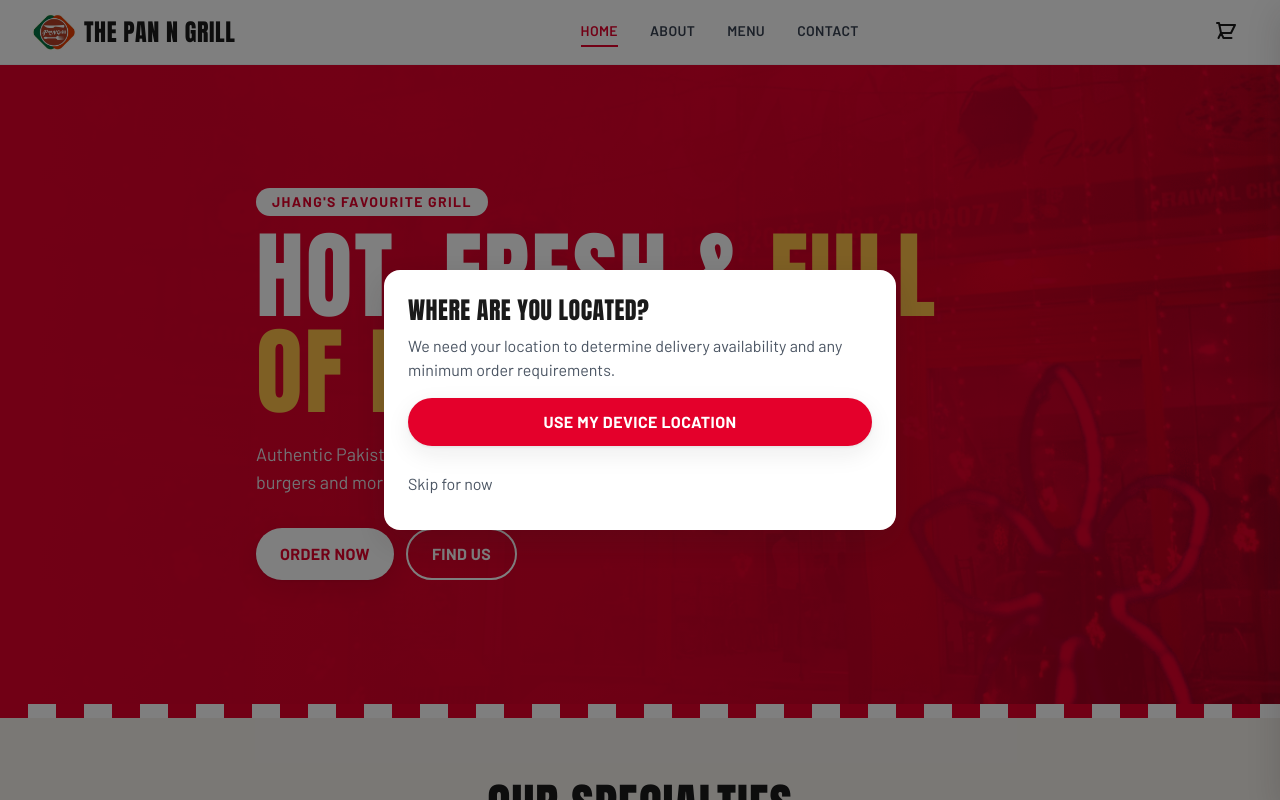
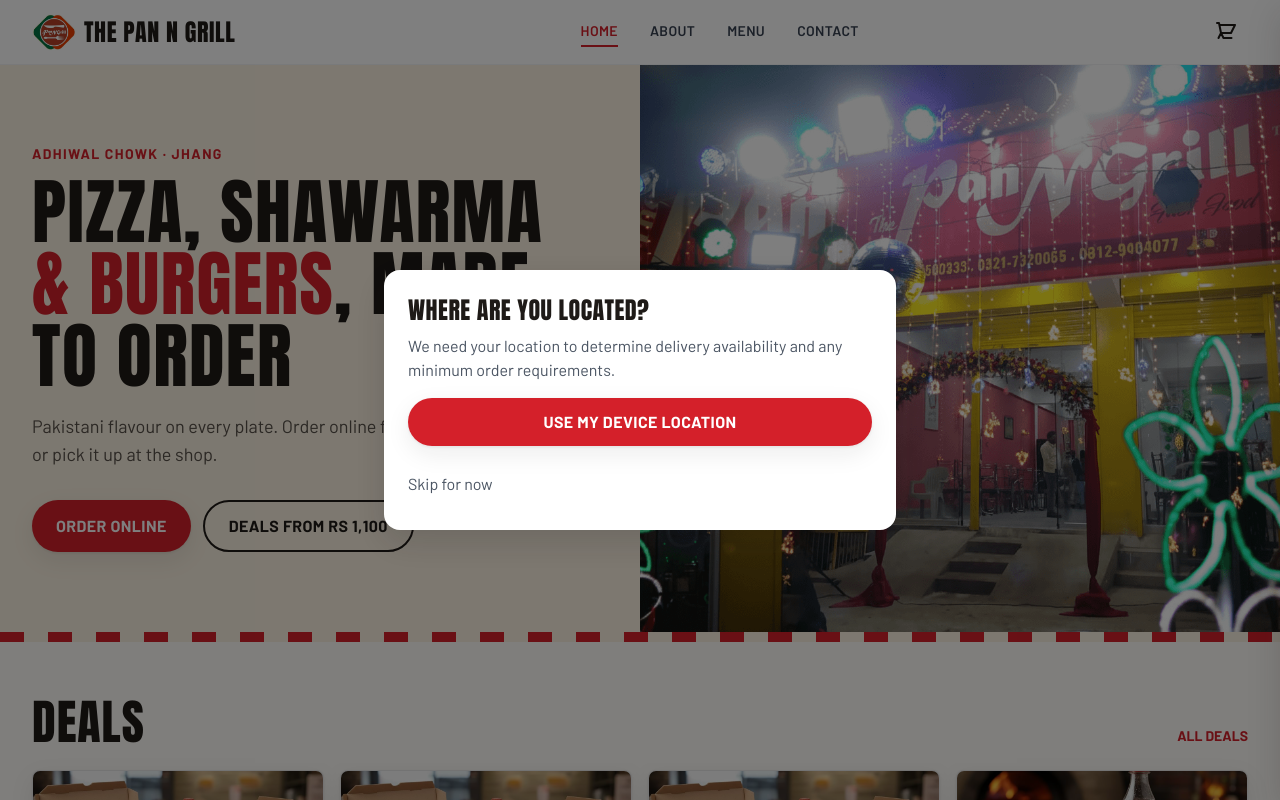
Before and after one commit to somansaeed1/The_Pan_N_Grill, a Next.js app in the folder frontend/: page / in a window 1280 px wide. Shown: the top 800 px of the page. Built offline with nearby package versions, Linux system fonts and the light colour scheme.

Commit message:
Rebuild home page around real menu data and photos with a warmer palette

```diff
--- a/frontend/app/globals.css
+++ b/frontend/app/globals.css
@@ -13,7 +13,7 @@
   body {
     font-family: var(--font-body);
     color: #292524;
-    background: #fff;
+    background: #fffdf9;
     -webkit-font-smoothing: antialiased;
   }
 
@@ -25,7 +25,7 @@
   }
 
   :focus-visible {
-    outline: 2px solid #e4002b;
+    outline: 2px solid #d4202a;
     outline-offset: 2px;
   }
 
@@ -59,8 +59,8 @@
     @apply text-4xl sm:text-5xl uppercase text-primary-900;
   }
   .stripes {
-    height: 14px;
-    background: repeating-linear-gradient(90deg, #e4002b 0 28px, #fff 28px 56px);
+    height: 10px;
+    background: repeating-linear-gradient(90deg, #d4202a 0 24px, #faf1e1 24px 48px);
   }
   .container-page {
     @apply mx-auto max-w-7xl px-4 sm:px-6 lg:px-8;
--- a/frontend/app/page.tsx
+++ b/frontend/app/page.tsx
@@ -1,61 +1,108 @@
 import Link from 'next/link';
 import Image from 'next/image';
 import { FacebookIcon, WhatsAppIcon } from '@/components/icons';
+import { menuData } from '@/lib/menuData';
+import { formatPrice } from '@/lib/cartUtils';
 import { SITE } from '@/lib/site';
+import { MenuItem } from '@/types';
 
-const FEATURED = [
-  { id: 'special-pizza', name: 'Special Pizzas', image: '/images/pizza.jpg', blurb: 'Pakistani-style toppings on a crisp base' },
-  { id: 'special-shawarmas', name: 'Shawarmas', image: '/images/Shawarmas.jpg', blurb: 'Grilled, wrapped and loaded' },
-  { id: 'chorizo-burger', name: 'Burgers', image: '/images/Burgers.jpg', blurb: 'Juicy patties with bold spices' },
-  { id: 'fried-items', name: 'Fried Items', image: '/images/Fried.jpg', blurb: 'Crispy chicken and broast' },
+const startingPrice = (item: MenuItem): number =>
+  item.price ?? Math.min(...Object.values(item.sizes ?? { regular: 0 }));
+
+const deals = menuData.deals.items;
+const cheapestDeal = Math.min(...deals.map(startingPrice));
+
+const POPULAR = [
+  { categoryId: 'special-pizza', item: menuData['special-pizza'].items[0] },
+  { categoryId: 'special-shawarmas', item: menuData['special-shawarmas'].items[0] },
+  { categoryId: 'chorizo-burger', item: menuData['chorizo-burger'].items[0] },
+  { categoryId: 'fried-items', item: menuData['fried-items'].items[0] },
 ];
 
-const PERKS = [
-  { title: 'Made to order', text: 'Every item is prepared fresh when you order.' },
-  { title: 'Delivered hot', text: 'Fast delivery across the Jhang zone.' },
-  { title: 'Easy ordering', text: 'Build your cart and confirm on WhatsApp.' },
+const STEPS = [
+  { n: '1', title: 'Pick your food', text: 'Choose size and add-ons, then add it to your cart.' },
+  { n: '2', title: 'Share your details', text: 'Enter your name, phone and delivery address.' },
+  { n: '3', title: 'Confirm on WhatsApp', text: 'Your order opens in WhatsApp and we confirm the time.' },
 ];
 
 export default function HomePage() {
   return (
     <div className="pt-16">
-      <section className="relative flex min-h-[80vh] items-center overflow-hidden bg-primary-600">
-        <Image src="/images/2.png" alt="" fill priority className="object-cover opacity-40 mix-blend-multiply" />
-        <div className="absolute inset-0 bg-gradient-to-r from-primary-600 via-primary-600/80 to-transparent" />
-        <div className="container-page relative py-20">
-          <p className="mb-3 inline-block rounded-full bg-white px-4 py-1 text-sm font-bold uppercase tracking-widest text-primary-600">
-            Jhang&apos;s favourite grill
+      <section className="bg-cream">
+        <div className="mx-auto grid max-w-7xl lg:grid-cols-2">
+          <div className="flex flex-col justify-center px-4 py-12 sm:px-8 lg:py-20 lg:pl-8 lg:pr-12">
+            <p className="text-sm font-bold uppercase tracking-widest text-primary-600">
+              Adhiwal Chowk &middot; Jhang
             </p>
-          <h1 className="max-w-3xl text-6xl uppercase leading-[1.02] text-white sm:text-7xl lg:text-8xl">
-            Hot, fresh &amp; <span className="text-gold-400">full of flavour</span>
+            <h1 className="mt-3 text-5xl uppercase leading-[1.02] text-primary-900 sm:text-6xl xl:text-7xl">
+              Pizza, shawarma <span className="text-primary-600">&amp; burgers</span>, made to order
             </h1>
-          <p className="mt-5 max-w-xl text-lg text-gray-200">{SITE.tagline}. Pizzas, shawarmas, burgers and more.</p>
+            <p className="mt-5 max-w-lg text-lg text-primary-800/80">
+              Pakistani flavour on every plate. Order online for delivery in Jhang or pick it up at the shop.
+            </p>
             <div className="mt-8 flex flex-col gap-3 sm:flex-row">
-            <Link href="/menu" className="btn-white">Order now</Link>
-            <Link href="/contact" className="btn-outline">Find us</Link>
+              <Link href="/menu" className="btn-primary">Order online</Link>
+              <Link href="/menu#deals" className="btn border-2 border-primary-900 text-primary-900 hover:bg-primary-900 hover:text-white">
+                Deals from {formatPrice(cheapestDeal)}
+              </Link>
+            </div>
+          </div>
+
+          <div className="relative min-h-[300px] lg:min-h-[560px]">
+            <Image
+              src="/images/2.png"
+              alt="The Pan N Grill shop front at Adhiwal Chowk"
+              fill
+              priority
+              sizes="(min-width:1024px) 50vw, 100vw"
+              className="object-cover"
+            />
           </div>
         </div>
       </section>
-
       <div className="stripes" aria-hidden="true" />
 
-      <section className="bg-cream py-16">
+      <section className="py-14">
         <div className="container-page">
-          <h2 className="section-title text-center">Our Specialties</h2>
-          <div className="mt-10 grid grid-cols-2 gap-4 lg:grid-cols-4 lg:gap-6">
-            {FEATURED.map((cat) => (
-              <Link
-                key={cat.id}
-                href={`/menu#${cat.id}`}
-                className="group overflow-hidden rounded-2xl bg-white shadow-card transition hover:-translate-y-1 hover:shadow-lift"
-              >
+          <div className="flex items-end justify-between gap-4">
+            <h2 className="section-title">Deals</h2>
+            <Link href="/menu#deals" className="text-sm font-bold uppercase text-primary-600 hover:underline">
+              All deals
+            </Link>
+          </div>
+          <ul className="no-scrollbar -mx-4 mt-6 flex snap-x gap-4 overflow-x-auto px-4 pb-2 sm:mx-0 sm:grid sm:grid-cols-2 sm:overflow-visible sm:px-0 lg:grid-cols-4">
+            {deals.slice(0, 4).map((deal) => (
+              <li key={deal.id} className="w-[75%] shrink-0 snap-start sm:w-auto">
+                <Link href="/menu#deals" className="group block overflow-hidden rounded-lg border border-primary-900/10 bg-white shadow-card transition hover:shadow-lift">
                   <div className="relative aspect-[4/3] overflow-hidden">
-                  <Image src={cat.image} alt={cat.name} fill sizes="(min-width:1024px) 25vw, 50vw" className="object-cover transition duration-500 group-hover:scale-110" />
+                    <Image src={deal.image} alt={deal.name} fill sizes="(min-width:1024px) 25vw, 75vw" className="object-cover transition duration-500 group-hover:scale-105" />
+                    <span className="absolute bottom-0 left-0 bg-primary-600 px-3 py-1.5 text-lg text-white">
+                      {formatPrice(startingPrice(deal))}
+                    </span>
                   </div>
-                <div className="p-4">
-                  <h3 className="text-xl uppercase text-primary-900">{cat.name}</h3>
-                  <p className="mt-1 text-sm text-gray-600">{cat.blurb}</p>
-                  <span className="mt-3 inline-block text-sm font-bold uppercase text-primary-600">Order &rarr;</span>
+                  <p className="p-3 text-sm font-bold uppercase leading-snug text-primary-900">{deal.name}</p>
+                </Link>
+              </li>
+            ))}
+          </ul>
+        </div>
+      </section>
+
+      <section className="bg-primary-900 py-14 text-white">
+        <div className="container-page">
+          <h2 className="text-4xl uppercase sm:text-5xl">Customer favourites</h2>
+          <div className="mt-8 grid grid-cols-2 gap-4 lg:grid-cols-4 lg:gap-6">
+            {POPULAR.map(({ categoryId, item }) => (
+              <Link key={item.id} href={`/menu#${categoryId}`} className="group overflow-hidden rounded-lg bg-primary-800 transition hover:bg-primary-700/40">
+                <div className="relative aspect-square overflow-hidden">
+                  <Image src={item.image} alt={item.name} fill sizes="(min-width:1024px) 25vw, 50vw" className="object-cover transition duration-500 group-hover:scale-105" />
+                </div>
+                <div className="p-3 sm:p-4">
+                  <h3 className="text-lg uppercase leading-tight sm:text-xl">{item.name}</h3>
+                  <p className="mt-1 text-sm text-gold-400">
+                    {item.price ? '' : 'From '}
+                    {formatPrice(startingPrice(item))}
+                  </p>
                 </div>
               </Link>
             ))}
@@ -63,61 +110,52 @@
         </div>
       </section>
 
-      <section className="py-16">
-        <div className="container-page grid items-center gap-10 lg:grid-cols-2">
+      <section className="py-14">
+        <div className="container-page">
+          <h2 className="section-title">How ordering works</h2>
+          <ol className="mt-8 grid gap-6 md:grid-cols-3">
+            {STEPS.map((step) => (
+              <li key={step.n} className="flex gap-4">
+                <span className="flex h-12 w-12 shrink-0 items-center justify-center rounded-full bg-primary-600 text-2xl text-white">
+                  {step.n}
+                </span>
                 <div>
-            <h2 className="section-title">Authentic Pakistani cuisine</h2>
-            <p className="mt-5 text-gray-600">
-              Traditional recipes and fresh ingredients go into everything we serve, from signature pizzas to perfectly grilled shawarmas and juicy burgers.
-            </p>
-            <ul className="mt-6 space-y-4">
-              {PERKS.map((perk) => (
-                <li key={perk.title} className="flex gap-3">
-                  <span className="mt-1.5 h-3 w-3 shrink-0 rounded-full bg-primary-600" />
-                  <p>
-                    <strong className="text-primary-900">{perk.title}.</strong> <span className="text-gray-600">{perk.text}</span>
-                  </p>
+                  <h3 className="text-xl uppercase text-primary-900">{step.title}</h3>
+                  <p className="mt-1 text-primary-800/80">{step.text}</p>
+                </div>
               </li>
             ))}
-            </ul>
-            <Link href="/about" className="btn-primary mt-8">Our story</Link>
-          </div>
-          <div className="relative h-80 overflow-hidden rounded-2xl shadow-lift sm:h-96">
-            <Image src="/images/1.png" alt="Dishes from The Pan N Grill" fill sizes="(min-width:1024px) 50vw, 100vw" className="object-cover" />
-          </div>
+          </ol>
         </div>
       </section>
 
-      <section className="bg-primary-900 py-16 text-white">
-        <div className="container-page">
-          <h2 className="text-center text-4xl uppercase sm:text-5xl">Visit us today</h2>
-          <div className="mt-10 grid gap-8 text-center md:grid-cols-3">
+      <section className="bg-cream py-14">
+        <div className="container-page grid gap-8 md:grid-cols-3">
           <div>
-              <h3 className="text-2xl uppercase text-gold-400">Location</h3>
-              <p className="mt-2 text-gray-300">
+            <h3 className="text-2xl uppercase text-primary-900">Find us</h3>
+            <p className="mt-2 text-primary-800/80">
               {SITE.address[0]}
               <br />
               {SITE.address[1]}
             </p>
           </div>
           <div>
-              <h3 className="text-2xl uppercase text-gold-400">Phone</h3>
-              <p className="mt-2 text-gray-300">
+            <h3 className="text-2xl uppercase text-primary-900">Call to order</h3>
+            <p className="mt-2 text-primary-800/80">
               {SITE.phones.map((phone) => (
-                  <a key={phone.href} href={phone.href} className="block hover:text-gold-400">{phone.label}</a>
+                <a key={phone.href} href={phone.href} className="block font-semibold hover:text-primary-600">{phone.label}</a>
               ))}
             </p>
           </div>
           <div>
-              <h3 className="text-2xl uppercase text-gold-400">Follow us</h3>
-              <div className="mt-3 flex justify-center gap-3">
-                <a href={SITE.facebook} target="_blank" rel="noopener noreferrer" aria-label="Facebook" className="rounded-full bg-white/10 p-3 hover:bg-primary-600">
-                  <FacebookIcon className="h-6 w-6" />
+            <h3 className="text-2xl uppercase text-primary-900">Follow us</h3>
+            <div className="mt-3 flex gap-3">
+              <a href={SITE.facebook} target="_blank" rel="noopener noreferrer" aria-label="Facebook" className="rounded-full bg-primary-900 p-3 text-white hover:bg-primary-600">
+                <FacebookIcon className="h-5 w-5" />
               </a>
-                <a href={SITE.whatsapp.href} target="_blank" rel="noopener noreferrer" aria-label="WhatsApp" className="rounded-full bg-white/10 p-3 hover:bg-primary-600">
-                  <WhatsAppIcon className="h-6 w-6" />
+              <a href={SITE.whatsapp.href} target="_blank" rel="noopener noreferrer" aria-label="WhatsApp" className="rounded-full bg-primary-900 p-3 text-white hover:bg-primary-600">
+                <WhatsAppIcon className="h-5 w-5" />
               </a>
-              </div>
             </div>
           </div>
         </div>
--- a/frontend/tailwind.config.ts
+++ b/frontend/tailwind.config.ts
@@ -12,11 +12,11 @@
           200: '#ffc5c5',
           300: '#ff9b9b',
           400: '#f56565',
-          500: '#f03a52',
-          600: '#e4002b',
-          700: '#b8001f',
-          800: '#2a2a2a',
-          900: '#1a1a1a',
+          500: '#e0383f',
+          600: '#d4202a',
+          700: '#a8151d',
+          800: '#2e2823',
+          900: '#1e1a17',
         },
         secondary: {
           50: '#f0fdf4',
@@ -26,11 +26,11 @@
           700: '#15803d',
         },
         gold: {
-          400: '#fcbf49',
-          500: '#f9a826',
-          600: '#d98a0b',
+          400: '#f6b52e',
+          500: '#f4a81d',
+          600: '#c98408',
         },
-        cream: '#f5f1ec',
+        cream: '#faf1e1',
       },
       fontFamily: {
         heading: ['var(--font-heading)', 'sans-serif'],
```
Lines whose indentation alone changed are shown as unchanged.
